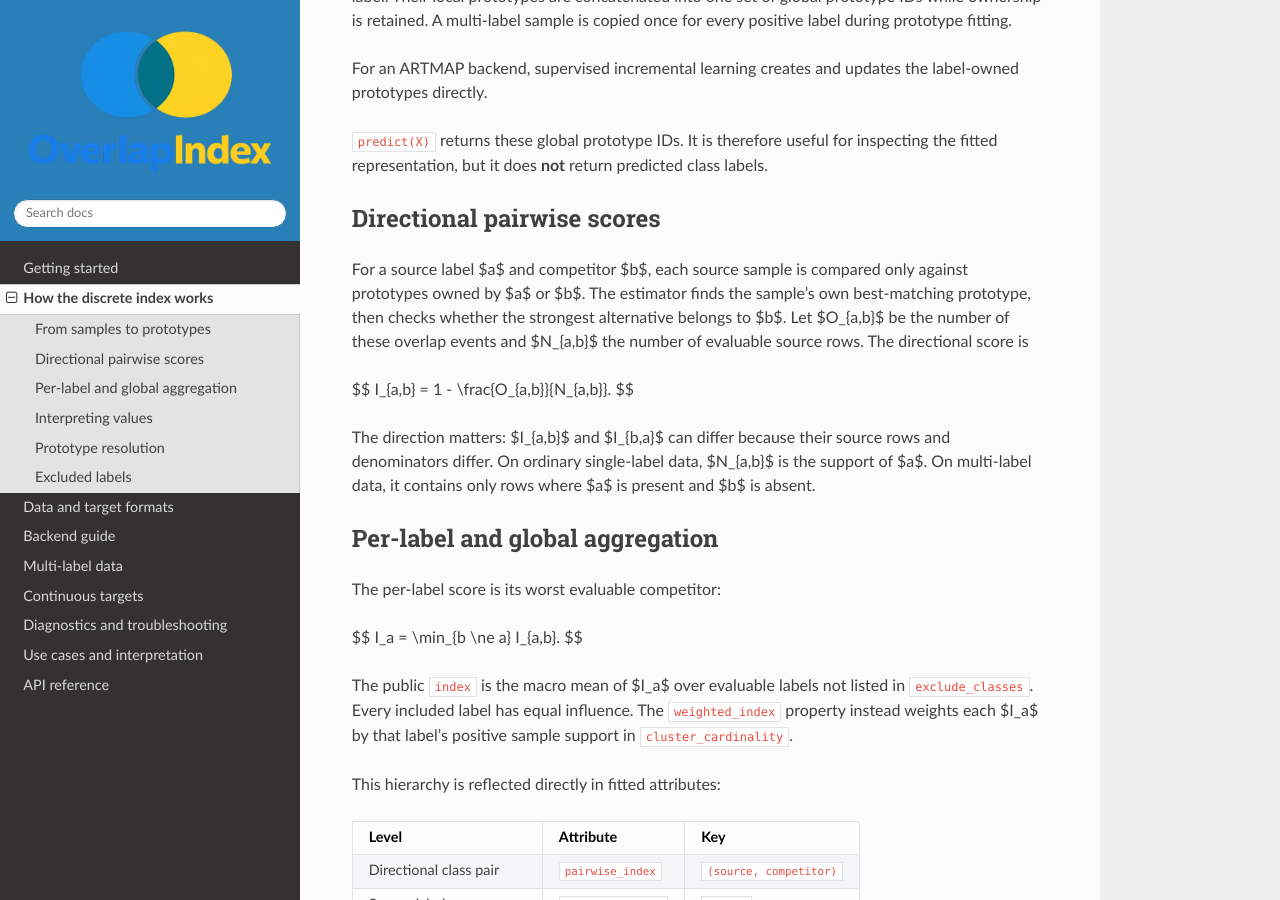
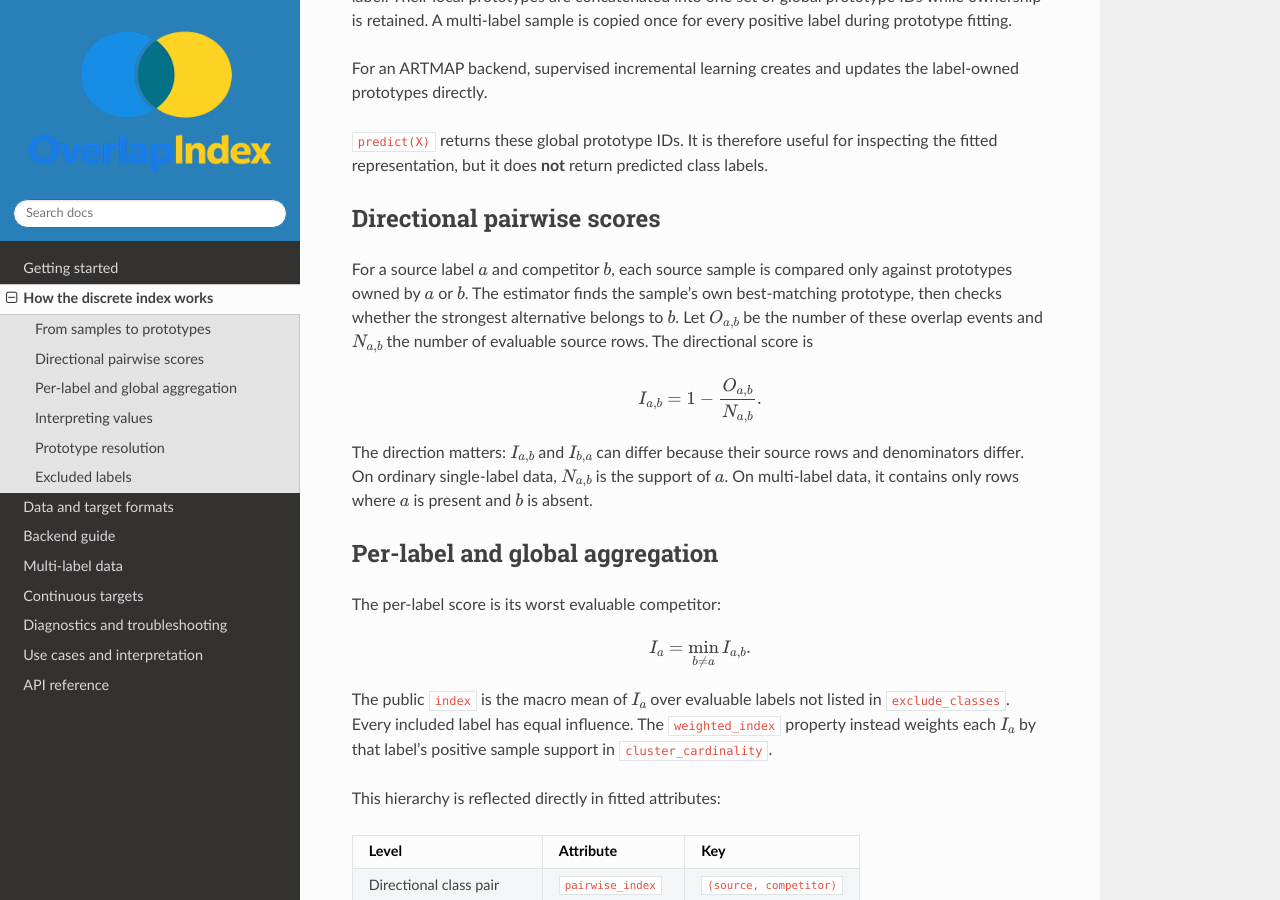
Before and after one commit to NiklasMelton/OverlapIndex, a Sphinx documentation site: the page built from docs/concepts.md, in a window 1280 px wide and 900 px high, scrolled down 351 px. Built offline with Sphinx 7.4.7 and the Read the Docs theme 3.1.0, drawn with Linux system fonts in a browser that asks for light colours.

Commit message:
update formula rendering

```diff
--- a/docs/conf.py
+++ b/docs/conf.py
@@ -22,10 +22,16 @@ version = release
 
 extensions = [
     "myst_parser",
+    "sphinx.ext.mathjax",
     "sphinx.ext.autodoc",
     "sphinx.ext.napoleon",
     "sphinx.ext.viewcode",
 ]
+
+# MyST leaves dollar-delimited math disabled unless this extension is enabled.
+# It applies to both inline ``$...$`` and display ``$$...$$`` expressions in
+# the Markdown documentation; Sphinx renders the resulting math with MathJax.
+myst_enable_extensions = ["dollarmath"]
 
 source_suffix = {
     ".rst": "restructuredtext",
```
